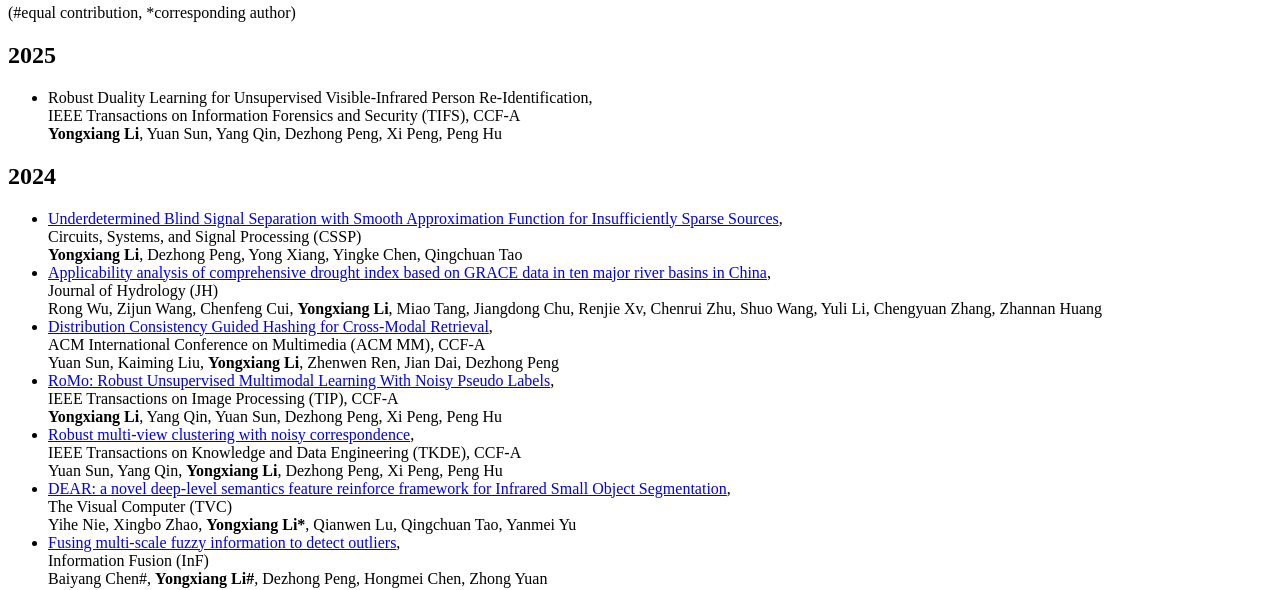
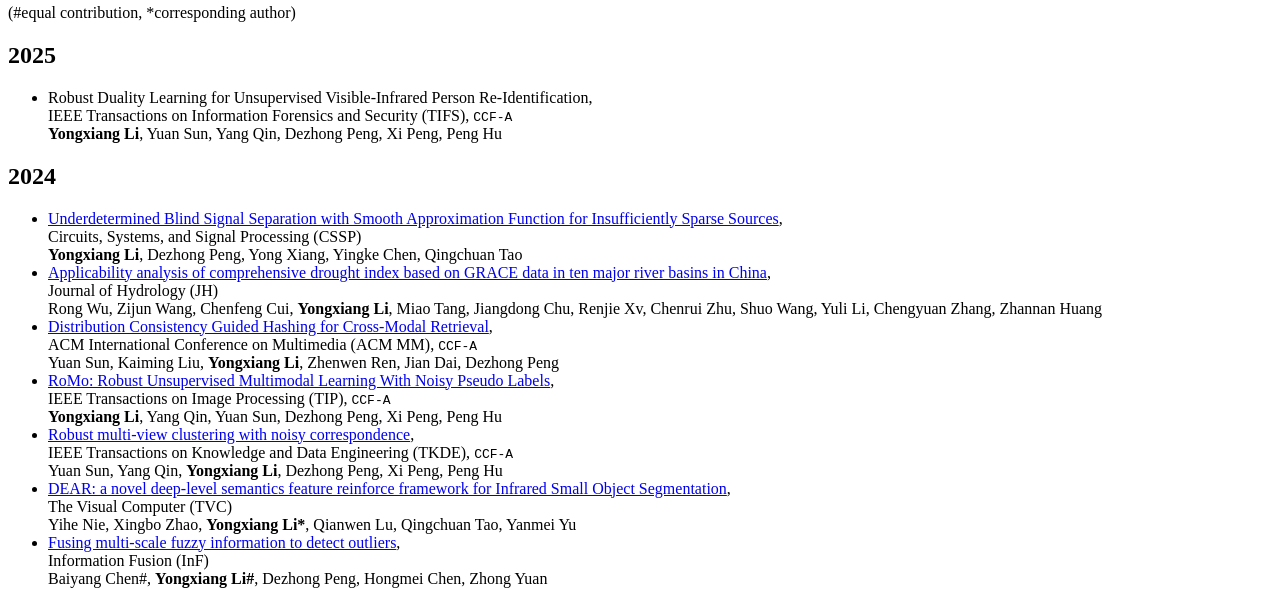
Before and after one commit to LYXRhythm/liyongxiang.github.io, a Jekyll site: the page built from _pages/includes/pub.md, in a window 1280 px wide. Shown: the part 785-1375 px from the top of the page. Built offline with Jekyll 4.4.1, drawn with Linux system fonts in a browser that asks for light colours; our own code applies the rules of GitHub Pages for plain Markdown files.

Commit message:
rhythm commit

```diff
--- a/_pages/includes/pub.md
+++ b/_pages/includes/pub.md
@@ -3,14 +3,14 @@
 (#equal contribution, *corresponding author)
 
 ## 2025
-- Robust Duality Learning for Unsupervised Visible-Infrared Person Re-Identification, <br> IEEE Transactions on Information Forensics and Security (TIFS), CCF-A <br> **Yongxiang Li**, Yuan Sun, Yang Qin, Dezhong Peng, Xi Peng, Peng Hu
+- Robust Duality Learning for Unsupervised Visible-Infrared Person Re-Identification, <br> IEEE Transactions on Information Forensics and Security (TIFS), `CCF-A` <br> **Yongxiang Li**, Yuan Sun, Yang Qin, Dezhong Peng, Xi Peng, Peng Hu
 
 ## 2024
 - [Underdetermined Blind Signal Separation with Smooth Approximation Function for Insufficiently Sparse Sources](https://link.springer.com/article/10.1007/s00034-024-02914-9), <br> Circuits, Systems, and Signal Processing (CSSP) <br> **Yongxiang Li**, Dezhong Peng, Yong Xiang, Yingke Chen, Qingchuan Tao
 - [Applicability analysis of comprehensive drought index based on GRACE data in ten major river basins in China](https://www.sciencedirect.com/science/article/pii/S0022169424016718), <br> Journal of Hydrology (JH) <br> Rong Wu, Zijun Wang, Chenfeng Cui, **Yongxiang Li**, Miao Tang, Jiangdong Chu, Renjie Xv, Chenrui Zhu, Shuo Wang, Yuli Li, Chengyuan Zhang, Zhannan Huang
-- [Distribution Consistency Guided Hashing for Cross-Modal Retrieval](https://dl.acm.org/doi/abs/10.1145/3664647.3680633), <br> ACM International Conference on Multimedia (ACM MM), CCF-A <br> Yuan Sun, Kaiming Liu, **Yongxiang Li**, Zhenwen Ren, Jian Dai, Dezhong Peng
-- [RoMo: Robust Unsupervised Multimodal Learning With Noisy Pseudo Labels](https://ieeexplore.ieee.org/abstract/document/10653726), <br> IEEE Transactions on Image Processing (TIP), CCF-A  <br> **Yongxiang Li**, Yang Qin, Yuan Sun, Dezhong Peng, Xi Peng, Peng Hu
-- [Robust multi-view clustering with noisy correspondence](https://ieeexplore.ieee.org/abstract/document/10595464), <br> IEEE Transactions on Knowledge and Data Engineering (TKDE), CCF-A <br> Yuan Sun, Yang Qin, **Yongxiang Li**, Dezhong Peng, Xi Peng, Peng Hu
+- [Distribution Consistency Guided Hashing for Cross-Modal Retrieval](https://dl.acm.org/doi/abs/10.1145/3664647.3680633), <br> ACM International Conference on Multimedia (ACM MM), `CCF-A` <br> Yuan Sun, Kaiming Liu, **Yongxiang Li**, Zhenwen Ren, Jian Dai, Dezhong Peng
+- [RoMo: Robust Unsupervised Multimodal Learning With Noisy Pseudo Labels](https://ieeexplore.ieee.org/abstract/document/10653726), <br> IEEE Transactions on Image Processing (TIP), `CCF-A`  <br> **Yongxiang Li**, Yang Qin, Yuan Sun, Dezhong Peng, Xi Peng, Peng Hu
+- [Robust multi-view clustering with noisy correspondence](https://ieeexplore.ieee.org/abstract/document/10595464), <br> IEEE Transactions on Knowledge and Data Engineering (TKDE), `CCF-A` <br> Yuan Sun, Yang Qin, **Yongxiang Li**, Dezhong Peng, Xi Peng, Peng Hu
 - [DEAR: a novel deep-level semantics feature reinforce framework for Infrared Small Object Segmentation](https://link.springer.com/article/10.1007/s00371-024-03499-9), <br> The Visual Computer (TVC) <br> Yihe Nie, Xingbo Zhao, **Yongxiang Li\***, Qianwen Lu, Qingchuan Tao, Yanmei Yu
 - [Fusing multi-scale fuzzy information to detect outliers](https://www.sciencedirect.com/science/article/pii/S1566253523004499), <br> Information Fusion (InF) <br> Baiyang Chen#, **Yongxiang Li#**, Dezhong Peng, Hongmei Chen, Zhong Yuan
 
```
Also changed, not shown: _pages/about.md (+2 -0 lines), _pages/includes/proj.md (+4 -1 lines).
